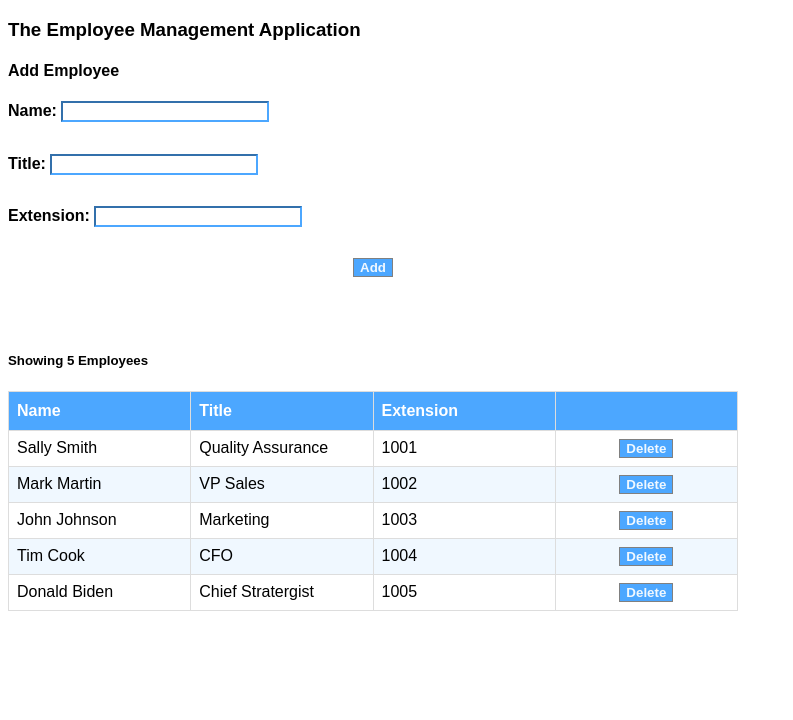
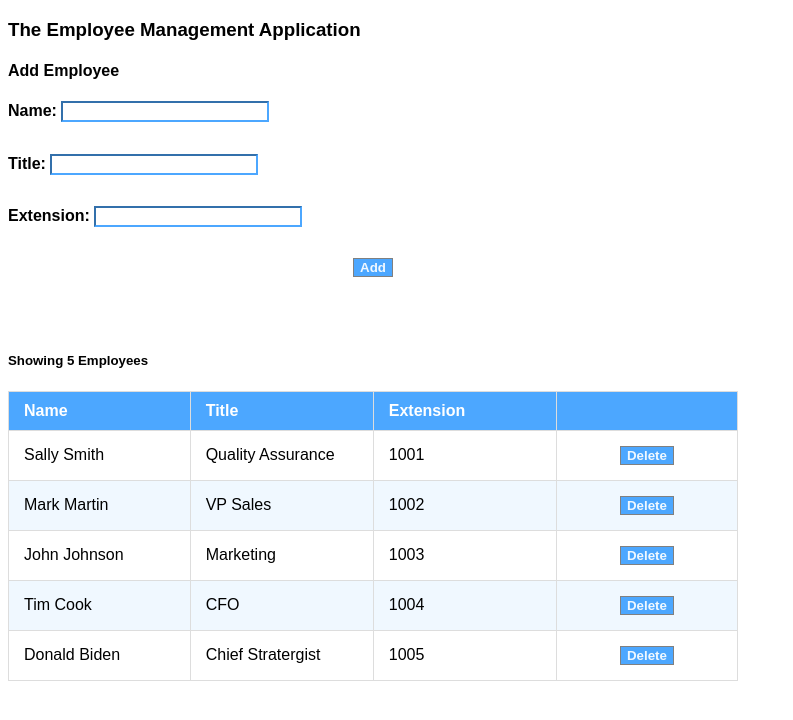
Before and after one commit to rachana-ramesh/assignment8, a plain HTML site: page index.html in a window 1280 px wide. Shown: the whole page, without its empty margins (0-793 px from the left). Drawn offline with Linux system fonts and the light colour scheme.

Commit message:
assignment8

```diff
--- a/css/styles.css
+++ b/css/styles.css
@@ -7,6 +7,7 @@ input[type="text"] {
     width: 15em;
     margin-bottom: 1em;
     border-color: #4CA7FF;
+
 }
 
 /* #add {
@@ -44,7 +45,7 @@ td {
 
 #employee_data td, #employee_data th {
   border: 1px solid #ddd;
-  padding: 8px;
+  padding: 15px;
 }
 
 #employee_data tr:nth-child(even){background-color: aliceblue;}
--- a/index.html
+++ b/index.html
@@ -11,13 +11,13 @@
     <form id="employee_mgt">
         <h4>Add Employee</h4>
         <strong>Name:</strong>
-        <input type="text" id="name">
+        <input type="text" id="name" >&nbsp;
         <span id="nameError"> </span><br><br>
         <strong>Title:</strong>
-        <input type="text" id="title">
+        <input type="text" id="title">&nbsp;
         <span id="titleError"> </span><br><br>
         <strong>Extension:</strong>
-        <input type="text" id="ext">
+        <input type="text" id="ext">&nbsp;
         <span id="extError"> </span><br><br>
         <input type="button" id="addEntry" value="Add"><br><br><br>
     </form>
```
